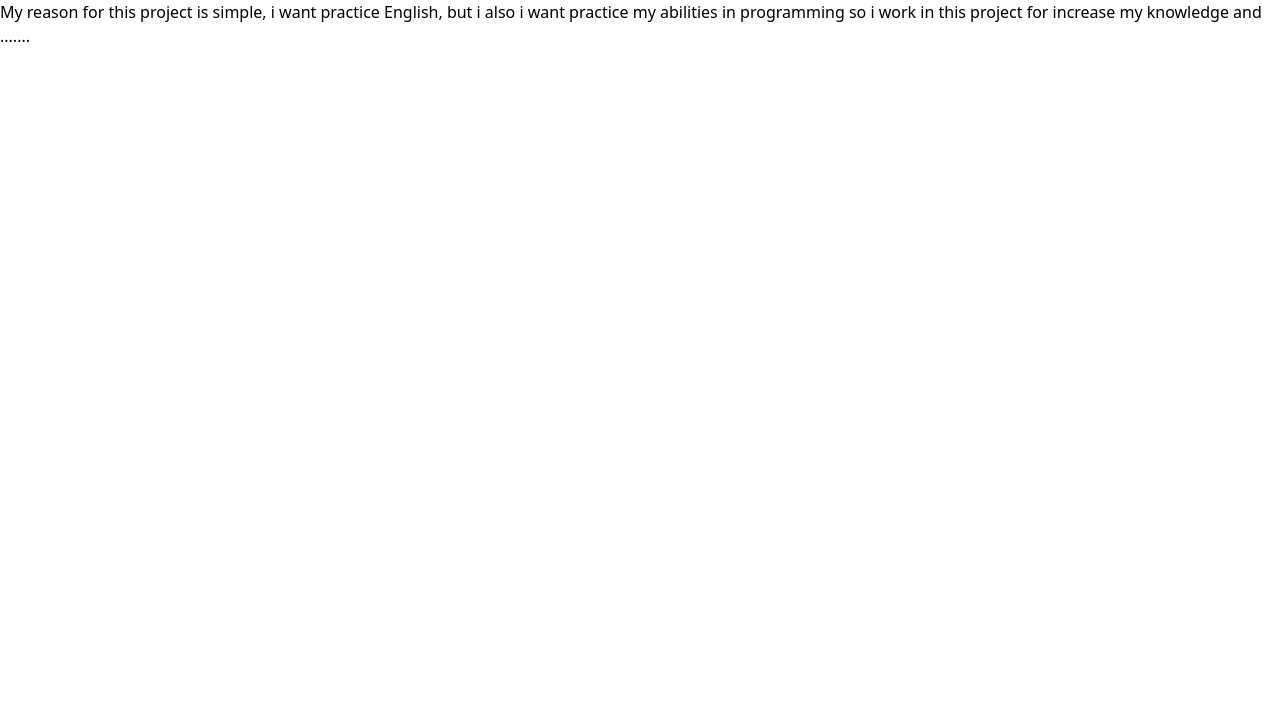
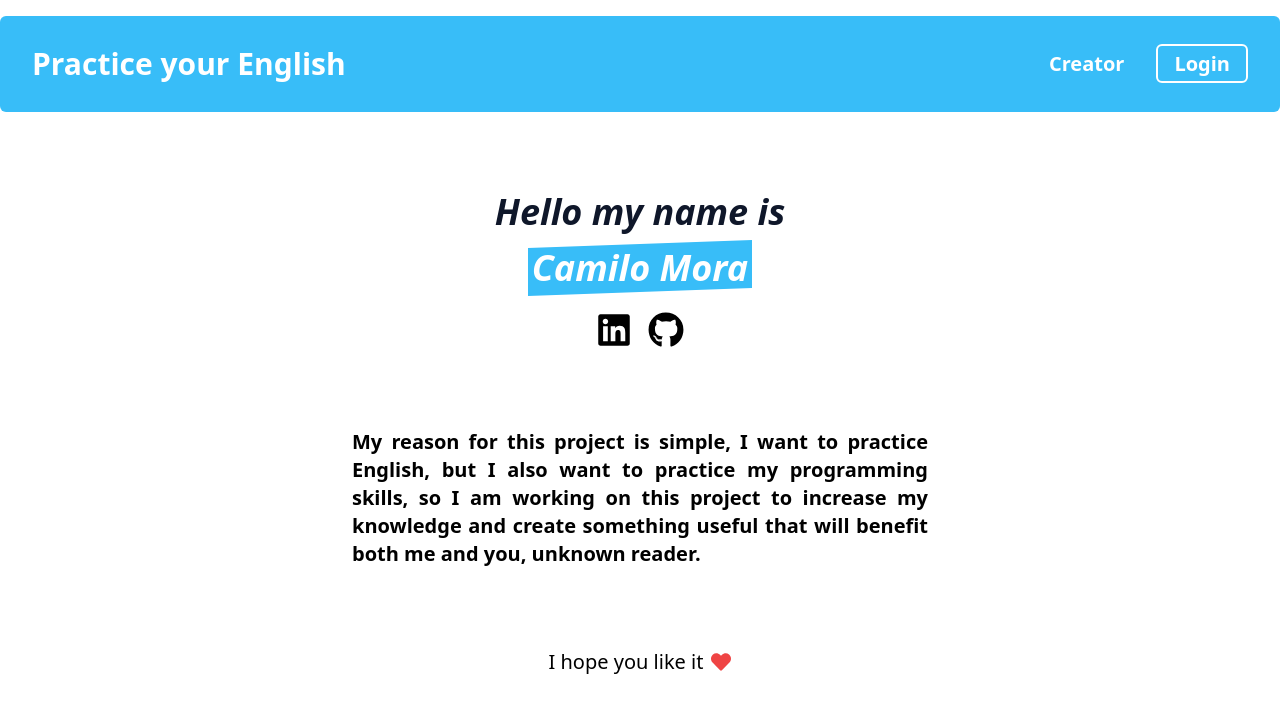
Before and after one commit to CamiloEMP/practice-your-english, a Next.js app: page /Creator in a window 1280 px wide. Shown: the top 712 px of the page. Built offline with nearby package versions, Linux system fonts and the light colour scheme.

Commit message:
Page Creator completed, (i think)

```diff
--- a/components/Home/Header.jsx
+++ b/components/Home/Header.jsx
@@ -1,14 +1,19 @@
 import Link from 'next/link'
-import React from 'react'
+import { useRouter } from 'next/router'
+
+import FirstLetter from '../../utils/FirstLetterToUpperCase'
 
 export const Header = () => {
+  const router = useRouter()
+  const pathname = router.pathname === '/creator' ? '' : 'creator'
+
   return (
     <header className="w-full h-24 flex justify-between items-center bg-sky-400 text-white px-8 mt-4 rounded-md">
       <h1 className="text-3xl font-black">Practice your English</h1>
       <nav>
         <ul className="flex gap-8 text-xl font-bold">
           <li className="transition-transform hover:scale-110">
-            <Link href="/Creator">Creator</Link>
+            <Link href={`/${pathname}`}>{FirstLetter(pathname) || 'Home'}</Link>
           </li>
           <li>
             <Link href="/">
--- a/components/Home/MoreInformation.jsx
+++ b/components/Home/MoreInformation.jsx
@@ -3,11 +3,13 @@ import { CardInfo } from './CardInfo'
 export const MoreInformation = () => {
   return (
     <section className="mt-24">
-      <h2 className="text-center text-5xl font-black">
-        Learn English with
-        <br /> practice and motivation
-        <br /> during 100 days
-      </h2>
+      <blockquote className="text-4xl font-bold italic text-center text-slate-900">
+        Learn{' '}
+        <span className="before:block before:absolute before:-inset-1 before:-skew-y-3 before:bg-sky-400 relative inline-block">
+          <span className="relative text-white">English</span>
+        </span>{' '}
+        with <br /> practice and motivation <br /> during 100 days
+      </blockquote>
       <div className="mt-24 flex flex-wrap gap-6 justify-center">
         <CardInfo title="Which is the purpose of this project?">
           That you practice your writing and improve your vocabulary at the same time
--- a/pages/Creator.js
+++ b/pages/Creator.js
@@ -1,13 +1,41 @@
-import React from 'react'
+import { FaLinkedin, FaGithub, FaGrinAlt, FaHeart } from 'react-icons/fa'
 
+import { Header } from '../components/Home/Header'
 function Creator() {
   return (
-    <div>
-      <p>
-        My reason for this project is simple, i want practice English, but i also i want practice my
-        abilities in programming so i work in this project for increase my knowledge and .......
-      </p>
-    </div>
+    <>
+      <Header />
+      <section className="mt-20 max-w-xl mx-auto">
+        <div className="mb-20">
+          <blockquote className="text-4xl font-bold italic text-center text-slate-900">
+            Hello my name is
+            <br />
+            <span className="mt-4 before:block before:absolute before:-inset-1 before:-skew-y-2 before:bg-sky-400 relative inline-block">
+              <span className="relative text-white">Camilo Mora</span>
+            </span>
+          </blockquote>
+          <div className="flex justify-center mt-6 text-4xl">
+            <a href="https://github.com/CamiloEMP/" rel="noreferrer" target="_blank">
+              <FaLinkedin className="mr-4 transition-colors hover:fill-sky-400 cursor-pointer" />
+            </a>
+            <a href="https://www.linkedin.com/in/camilo-mora/" rel="noreferrer" target="_blank">
+              <FaGithub className="transition-colors hover:fill-sky-400 cursor-pointer" />
+            </a>
+          </div>
+        </div>
+        <div>
+          <p className="text-xl text-justify font-semibold">
+            My reason for this project is simple, I want to practice English, but I also want to
+            practice my programming skills, so I am working on this project to increase my knowledge
+            and create something useful that will benefit both me and you, unknown reader.
+          </p>
+        </div>
+        <div className="mt-20 flex items-center justify-center gap-2 text-xl">
+          <span>I hope you like it</span>
+          <FaHeart className="fill-red-500" />
+        </div>
+      </section>
+    </>
   )
 }
 
--- /dev/null
+++ b/utils/FirstLetterToUpperCase.js
@@ -0,0 +1,3 @@
+export default function FirstLetterToUpperCase(str) {
+  return str.charAt(0).toUpperCase() + str.slice(1)
+}
```
Also changed, not shown: package.json (+4 -3 lines), 1 other file (tests, documents, lock files or other folders).
